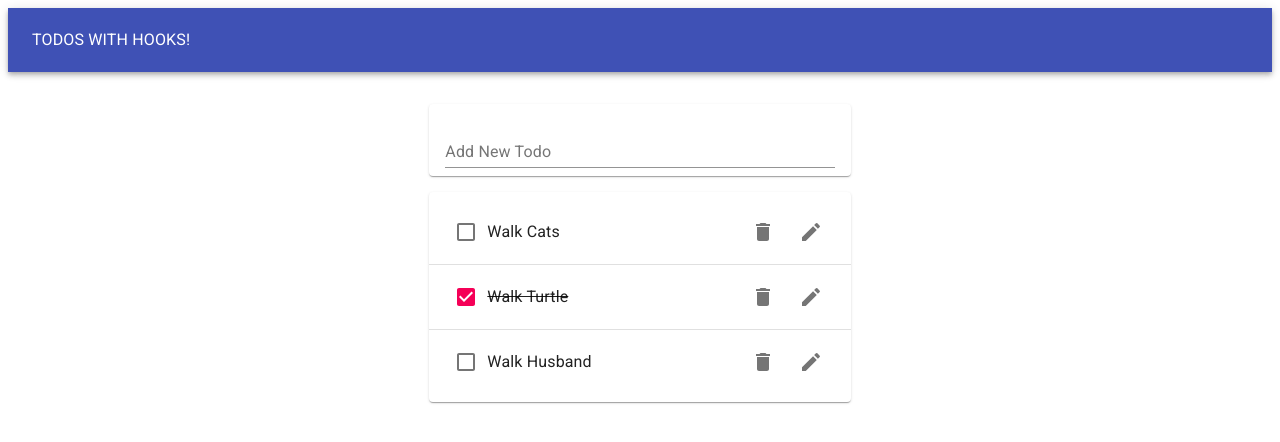
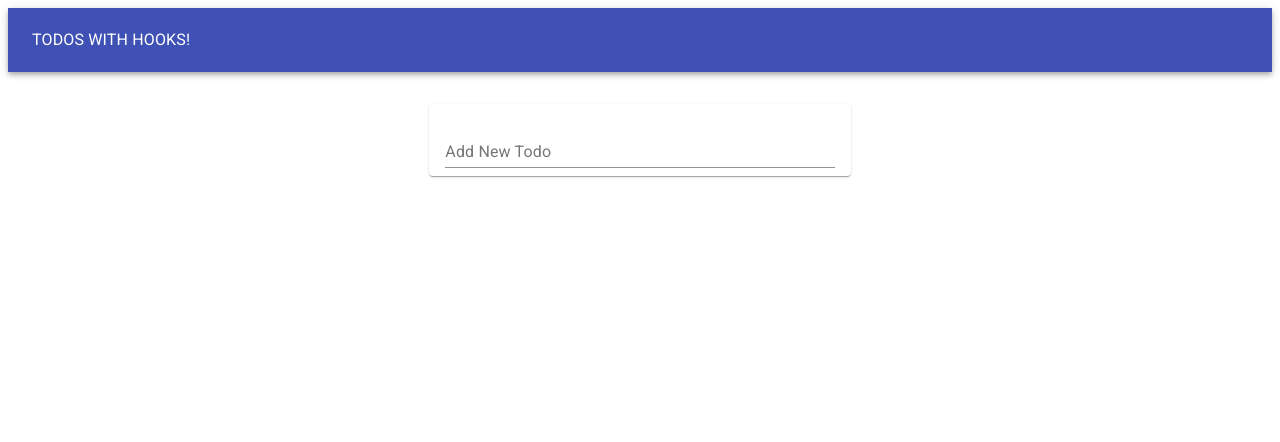
Before and after one commit to aaroncaraway/umre-todo, a React (Create React App) app: page / in a window 1280 px wide. Shown: the top 442 px of the page. Built offline with nearby package versions, Linux system fonts and the light colour scheme.

Commit message:
258. LocalStorage with UseEffect Hook, completed

```diff
--- a/src/TodoApp.js
+++ b/src/TodoApp.js
@@ -1,4 +1,4 @@
-import React, { useState } from "react";
+import React, { useState, useEffect } from "react";
 import AppBar from "@material-ui/core/AppBar";
 import Grid from "@material-ui/core/Grid";
 import Paper from "@material-ui/core/Paper";
@@ -9,12 +9,18 @@
 import TodoList from "./TodoList";
 
 const TodoApp = () => {
-  const initialTodos = [
-    { id: 1, task: "Walk Cats", completed: false },
-    { id: 2, task: "Walk Turtle", completed: true },
-    { id: 3, task: "Walk Husband", completed: false },
-  ];
+  const initialTodos = JSON.parse(window.localStorage.getItem("todos")) || "";
+
+  // const initialTodos = [
+  //   { id: 1, task: "Walk Cats", completed: false },
+  //   { id: 2, task: "Walk Turtle", completed: true },
+  //   { id: 3, task: "Walk Husband", completed: false },
+  // ];
   const [todos, setTodos] = useState(initialTodos);
+
+  useEffect(() => {
+    window.localStorage.setItem("todos", JSON.stringify(todos));
+  }, [todos]);
 
   const addTodo = (newTodoText) => {
     setTodos([...todos, { id: uuid(), task: newTodoText, completed: false }]);
--- a/src/TodoList.js
+++ b/src/TodoList.js
@@ -5,6 +5,7 @@
 import Todo from "./Todo";
 
 const TodoList = ({ todos, removeTodo, toggleTodo, updateTodo }) => {
+  if (todos.length)
     return (
       <Paper>
         <List>
@@ -25,6 +26,7 @@
         </List>
       </Paper>
     );
+  return null;
 };
 
 export default TodoList;
```
Lines whose indentation alone changed are shown as unchanged.
